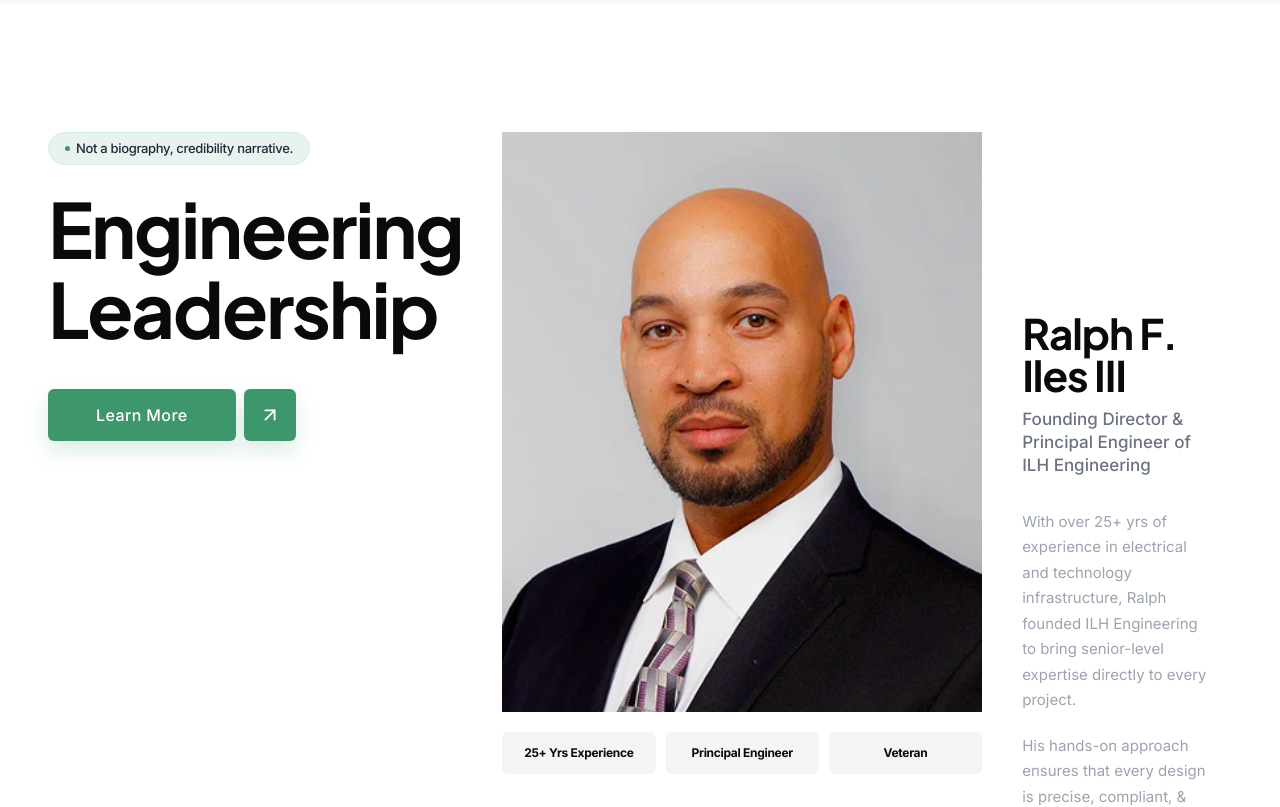
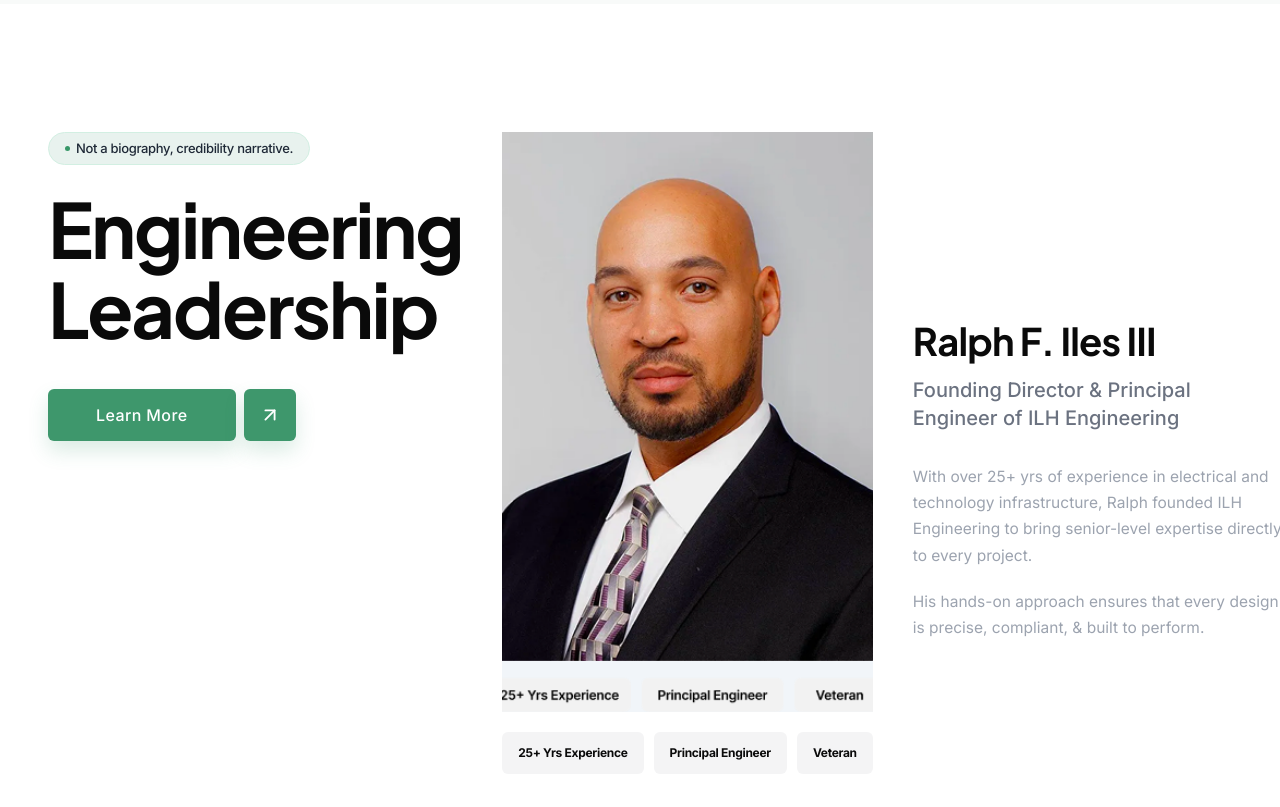
Before and after one commit to Yug210705/ILH_Engineering, a React (Vite) app: page / in a window 1280 px wide. Shown: the part 7400-8207 px from the top of the page. Built offline with nearby package versions, Linux system fonts and the light colour scheme.

Commit message:
Optimize Right Column text layout, width distribution, and title scaling

```diff
--- a/src/components/Leadership.jsx
+++ b/src/components/Leadership.jsx
@@ -73,18 +73,18 @@
             whileInView={{ opacity: 1, x: 0 }}
             viewport={{ once: true, margin: "-100px" }}
             transition={{ duration: 0.7, delay: 0.25, ease: [0.2, 0.8, 0.2, 1] }}
-            className="flex-1 flex flex-col text-center lg:text-left pt-6 lg:pt-[180px] max-w-[450px]"
+            className="flex-none w-full lg:w-[400px] flex flex-col text-center lg:text-left pt-6 lg:pt-[190px]"
           >
-            <h3 style={{ fontFamily: "'Plus Jakarta Sans', sans-serif" }} className="text-[38px] lg:text-[42px] font-[700] text-[#0a0a0a] tracking-tight leading-[1.0] mb-3">
+            <h3 style={{ fontFamily: "'Plus Jakarta Sans', sans-serif" }} className="text-[34px] lg:text-[38px] font-[700] text-[#0a0a0a] tracking-[-0.02em] leading-[1.0] mb-4">
               Ralph F. Iles III
             </h3>
-            <h4 className="text-[17px] font-[500] text-[#6b7280] leading-[1.35] mb-8 lg:pr-10 mix-blend-multiply">
-              Founding Director & Principal Engineer of ILH Engineering
+            <h4 className="text-[18px] lg:text-[20px] font-[500] text-[#6b7280] leading-[1.4] mb-8 lg:pr-10 mix-blend-multiply">
+              Founding Director & Principal<br/>Engineer of ILH Engineering
             </h4>
-            <p className="text-[#9ca3af] text-[15px] font-[400] leading-[1.7] mb-5 lg:pr-6">
+            <p className="text-[#9ca3af] text-[15.5px] font-[400] leading-[1.7] mb-5 lg:pr-6">
               With over 25+ yrs of experience in electrical and technology infrastructure, Ralph founded ILH Engineering to bring senior-level expertise directly to every project.
             </p>
-            <p className="text-[#9ca3af] text-[15px] font-[400] leading-[1.7] lg:pr-6">
+            <p className="text-[#9ca3af] text-[15.5px] font-[400] leading-[1.7] lg:pr-6">
               His hands-on approach ensures that every design is precise, compliant, & built to perform.
             </p>
           </motion.div>
```
